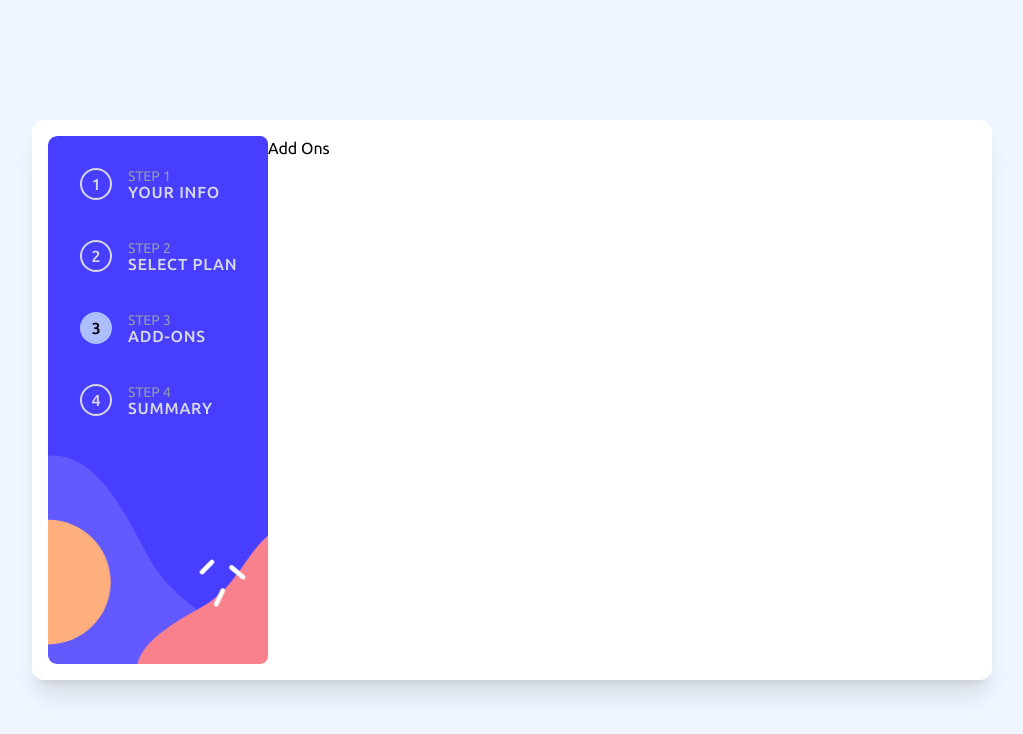
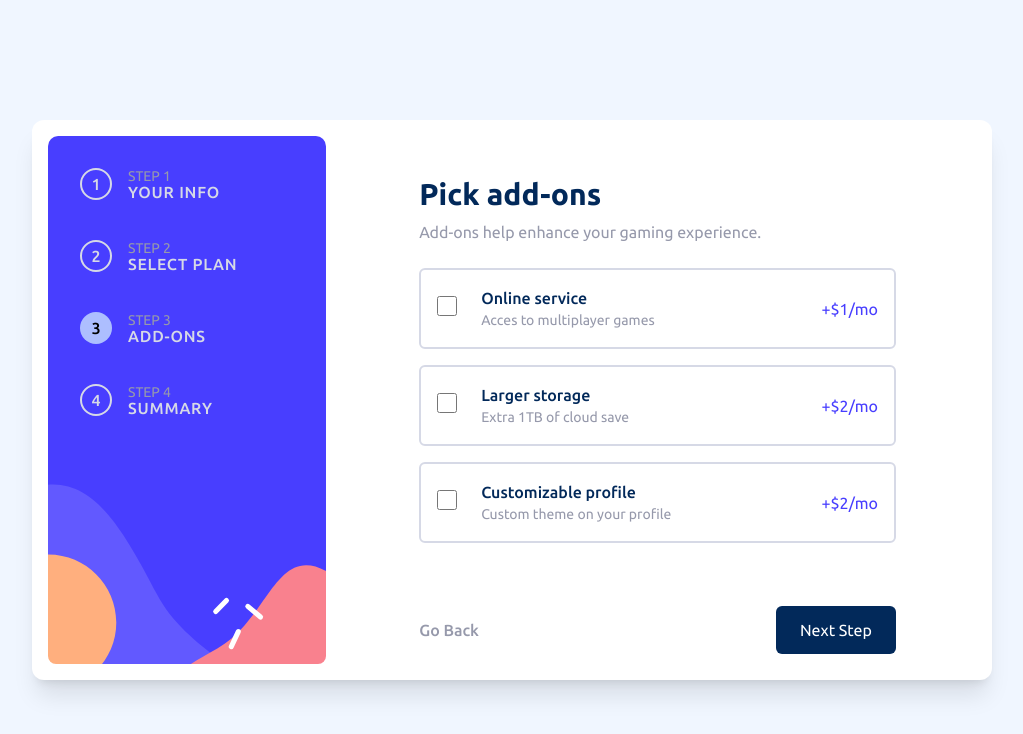
Before and after one commit to NikolaD93/Front_Mentor_Multi-step-form, a React (Vite) app: page /addons in a window 1280 px wide. Shown: the top 734 px of the page, without its empty margins (128-1151 px from the left). Built offline with nearby package versions, Linux system fonts and the light colour scheme.

Commit message:
started with addons component

```diff
--- a/src/App.jsx
+++ b/src/App.jsx
@@ -6,10 +6,12 @@ import Summary from "./pages/Summary";
 import NotFound from "./pages/NotFound";
 import Sidebar from "./components/Sidebar";
 import { PlansProvider } from "./context/PlansContext";
+import { AddOnsProvider } from "./context/AddOnsContext";
 
 const App = () => {
   return (
     <PlansProvider>
+      <AddOnsProvider>
         <BrowserRouter>
           <div className="bg-white w-[60rem] h-[35rem] rounded-xl shadow-xl p-4 flex justify-between">
             <Sidebar />
@@ -22,6 +24,7 @@ const App = () => {
             </Routes>
           </div>
         </BrowserRouter>
+      </AddOnsProvider>
     </PlansProvider>
   );
 };
--- /dev/null
+++ b/src/context/AddOnsContext.jsx
@@ -0,0 +1,43 @@
+import { createContext, useState } from "react";
+
+const AddOnsContext = createContext();
+
+export const AddOnsProvider = ({ children }) => {
+  const [addOns, setAddOns] = useState([
+    {
+      id: 1,
+      value: "Online service",
+      desc: "Acces to multiplayer games",
+      price: 1,
+    },
+    {
+      id: 2,
+      value: "Larger storage",
+      desc: "Extra 1TB of cloud save",
+      price: 2,
+    },
+    {
+      id: 3,
+      value: "Customizable profile",
+      desc: "Custom theme on your profile",
+      price: 2,
+    },
+  ]);
+
+  const selectedAddOnsValue= ([]);
+
+
+  return (
+    <AddOnsContext.Provider
+      value={{
+        addOns,
+        setAddOns,
+        selectedAddOnsValue,
+      }}
+    >
+      {children}
+    </AddOnsContext.Provider>
+  );
+};
+
+export default AddOnsContext;
--- a/src/pages/AddOns.jsx
+++ b/src/pages/AddOns.jsx
@@ -1,9 +1,89 @@
-import React from "react";
+import React, { useState, useContext } from "react";
+import { useNavigate } from "react-router-dom";
+import AddOnsContext from "../context/AddOnsContext";
 
 const AddOns = () => {
+  const navigate = useNavigate();
+  const { addOns, setAddOns } = useContext(AddOnsContext);
+  const { selectedAddOnsValue } = useContext(AddOnsContext);
+  console.log(selectedAddOnsValue);
+
+  const [num, setNum] = useState(0);
+
+  const handleSubmit = (e) => {
+    e.preventDefault();
+    navigate("/summary");
+  };
+
+  const handleChange = (e,id) => {
+    selectedAddOnsValue.push(addOns[id].value);
+    setNum(id + 1);
+  };
+
   return (
-    <div className="form w-[100%] h-[100%]">
-      <h1>Add Ons</h1>
+    <div className="basis-[60%] w-[100%] h-[100%] pr-[80px]">
+      <h1 className="mt-10 text-3xl font-[800] mb-2 text-primary-marineBlue">
+        Pick add-ons
+      </h1>
+      <p className="text-neutral-coolGray mb-6">
+        Add-ons help enhance your gaming experience.
+      </p>
+      <form
+        onSubmit={handleSubmit}
+        className="flex flex-col relative space-y-4"
+      >
+        {addOns.map((item, idx) => {
+          return (
+            <div
+              key={item.id}
+              className={`${
+                num != idx + 1 ? "bg-white" : "bg-primary-lightBlue"
+              } border-2 ${
+                num != idx + 1
+                  ? "border-neutral-lightGray"
+                  : "border-primary-purplishBlue"
+              } rounded-md flex items-center justify-between p-4`}
+            >
+              <div className="flex items-center space-x-6">
+                <div>
+                  <input
+                    className="h-5 w-5 cursor-pointer"
+                    onChange={(e) => handleChange(e,idx)}
+                    type="checkbox"
+                    value={item.value}
+                  />
+                </div>
+                <div>
+                  <p className="font-[500] text-primary-marineBlue">
+                    {item.value}
+                  </p>
+                  <p className="text-neutral-coolGray text-[14px]">
+                    {item.desc}
+                  </p>
+                </div>
+              </div>
+              <div>
+                <p className="text-primary-purplishBlue">+${item.price}/mo</p>
+              </div>
+            </div>
+          );
+        })}
+        <div className="flex justify-between items-center pt-[47px]">
+          <button
+            onClick={() => navigate("/selectplan")}
+            className="text-neutral-coolGray font-[500] capitalize transition-all duration-300 hover:text-primary-marineBlue cursor-pointer"
+          >
+            Go back
+          </button>
+
+          <button
+            className="bg-primary-marineBlue text-white border-0 rounded-md px-6 py-3 transition-all duration-300 hover:opacity-75"
+            type="sumbit"
+          >
+            Next Step
+          </button>
+        </div>
+      </form>
     </div>
   );
 };
--- a/src/pages/SelectPlan.jsx
+++ b/src/pages/SelectPlan.jsx
@@ -1,18 +1,18 @@
 import React, { useState, useContext } from "react";
 import { useNavigate } from "react-router-dom";
 import PlansContext from "../context/PlansContext";
+
 
 const SelectPlan = () => {
   const navigate = useNavigate();
   const [toggleYearly, setToggleYearly] = useState(false);
   const [num, setNum] = useState(0);
 
-  const { monthlyPlans, setMonthlyPlans } = useContext(PlansContext);
-  const { yearlyPlans, setYearlyPlans } = useContext(PlansContext);
-  const { selectedMonthlyPlan, setSelectedMonthlyPlan } =
-    useContext(PlansContext);
-  const { selectedYearlyPlan, setSelectedYearlyPlan } =
-    useContext(PlansContext);
+  const { monthlyPlans } = useContext(PlansContext);
+  const { yearlyPlans } = useContext(PlansContext);
+  const { selectedMonthlyPlan } = useContext(PlansContext);
+  const { selectedYearlyPlan} = useContext(PlansContext);
+
 
   const handleToggleYearly = () => {
     setToggleYearly((prev) => !prev);
@@ -21,7 +21,6 @@ const SelectPlan = () => {
   const getMonthlyDetails = (id) => {
     selectedMonthlyPlan.title = monthlyPlans[id].title;
     selectedMonthlyPlan.price = monthlyPlans[id].price;
-    console.log(selectedMonthlyPlan);
 
     setNum(id + 1);
   };
@@ -29,17 +28,16 @@ const SelectPlan = () => {
   const getYearlyDetails = (id) => {
     selectedYearlyPlan.title = yearlyPlans[id].title;
     selectedYearlyPlan.price = yearlyPlans[id].price;
-    console.log(selectedYearlyPlan);
 
     setNum(id + 1);
   };
 
   const handleSumbit = (event) => {
     event.preventDefault();
-    if (selectedMonthlyPlan.title === "") {
+    if (selectedMonthlyPlan.title !== "" || selectedYearlyPlan.title !== "") {
+      navigate("/addons");
+    } else {
       alert("Please choose a plan");
-    } else {
-      navigate("/addons");
     }
   };
 
```
Lines whose indentation alone changed are shown as unchanged.
